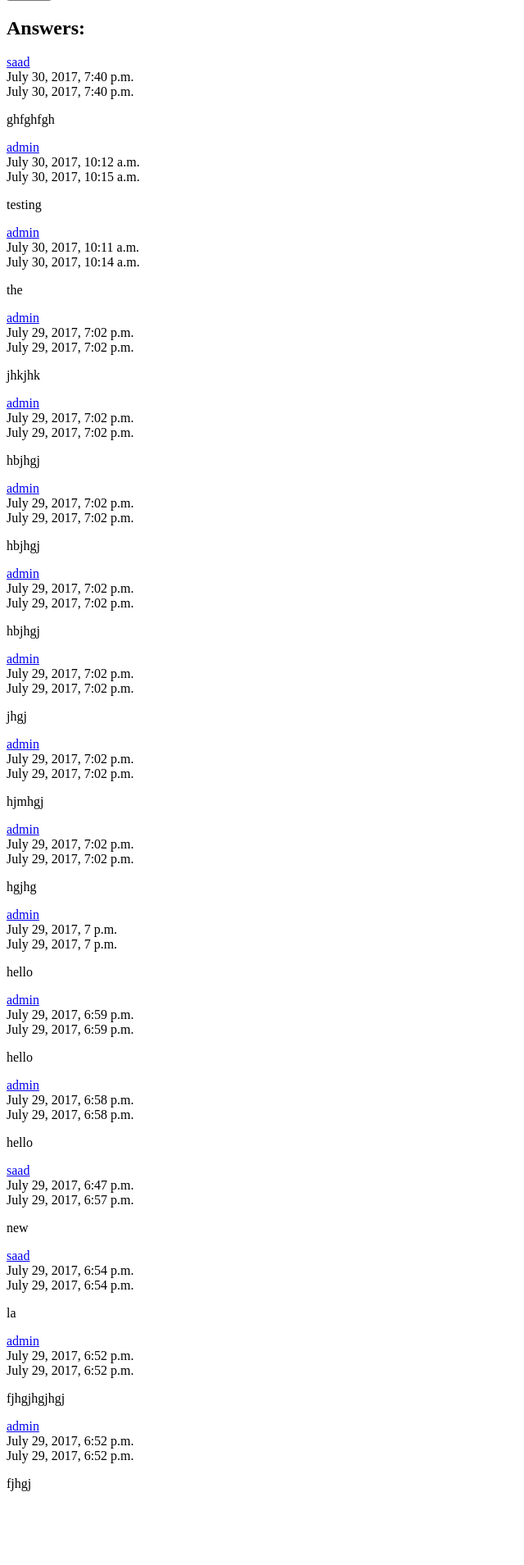
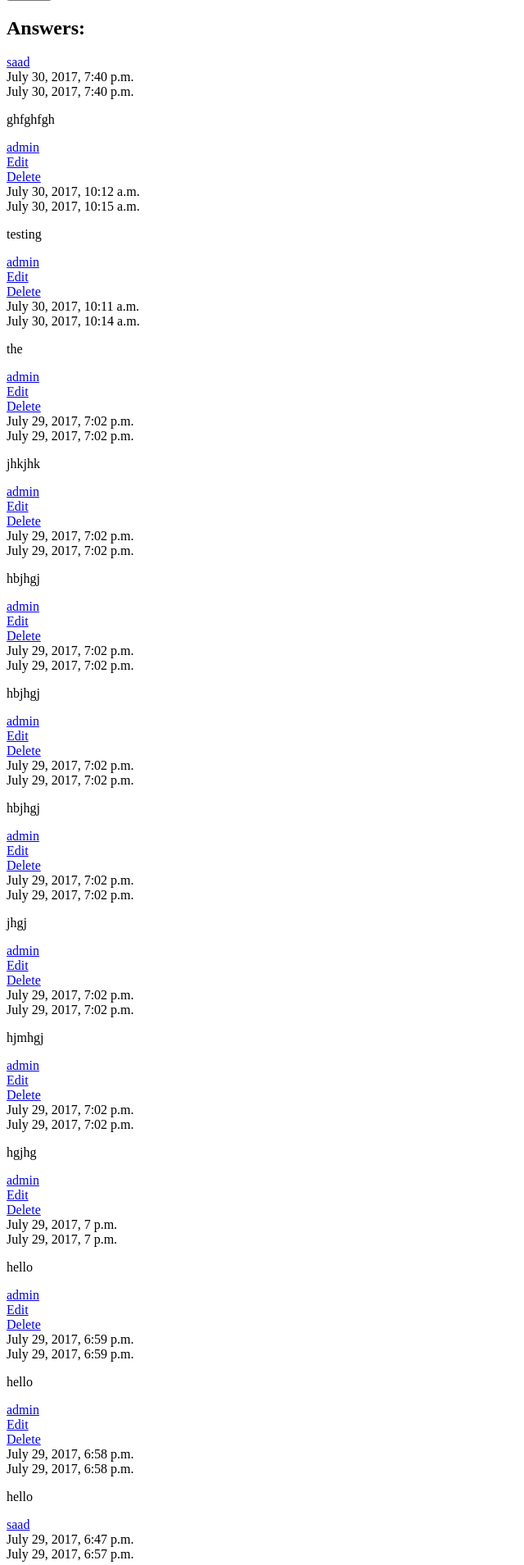
Before and after one commit to saadmk11/your-query, a Django app: a page that uses src/questions/templates/questions/question_detail.html in a window 1280 px wide. Shown: the part 466-2375 px from the top of the page at 82% size, without its empty margins (0-640 px from the left). Before the commit the page ends 2285 px from the top, so only its background shows below. Run offline with Django 3.2, Linux system fonts and the light colour scheme; a user stored in the database is signed in; data comes from the database, SQL or seed files in the repository; both versions use the stored data as it was after the commit.

Commit message:
update, delete url added in template

```diff
--- a/src/accounts/templates/accounts/profile.html
+++ b/src/accounts/templates/accounts/profile.html
@@ -1,5 +1,10 @@
 {{ user_profile.username }}<br>
 {{ user_profile.email }}<br>
+
+{% if request.user.username == user_profile.username %}
+<a href="{{user_profile.get_absolute_url}}edit/">Edit</a><br>
+{% endif %}
+
 Answered: {{ user_profile.answer_set.count }}<br>
 Asked: {{ user_profile.question_set.count }}<br>
 {{ user_profile.birth_date }}<br>
--- a/src/questions/templates/questions/question_detail.html
+++ b/src/questions/templates/questions/question_detail.html
@@ -2,9 +2,14 @@
 <h3>{{ question.qus }}</h3><br>
 <a href="{{question.user.get_absolute_url}}">{{ question.user.username }}</a><br>
 <a href="{{question.category.get_absolute_url}}">{{ question.category }}</a><br>
+{% if request.user == question.user %}
+<a href="{{question.get_absolute_url}}edit/">Edit</a><br>
+<a href="{{question.get_absolute_url}}delete/">Delete</a><br>
+{% endif %}
 {{ question.created }}<br>
 {{ question.updated }}<br>
 <p>{{ question.details }}</p><br>
+
 {% if request.user.is_authenticated %}
 <form method="POST" action="" >
     {% csrf_token %}
@@ -12,9 +17,15 @@
     <input type="submit" value='submit'>
 </form>
 {% endif %}
+
+
 <h2>Answers:</h2>
 {% for answer in answers_list %}
 <a href="{{answer.user.get_absolute_url}}">{{ answer.user.username }}</a><br>
+{% if request.user == answer.user %}
+<a href="{% url 'questions:answer_update' slug=answer.question.slug pk=answer.pk %}">Edit</a><br>
+<a href="{% url 'questions:answer_delete' slug=answer.question.slug pk=answer.pk %}">Delete</a><br>
+{% endif %}
 {{ answer.created }}<br>
 {{ answer.updated }}<br>
 <p>{{ answer.ans }}</p>
```
Also changed, not shown: src/db.sqlite3.
